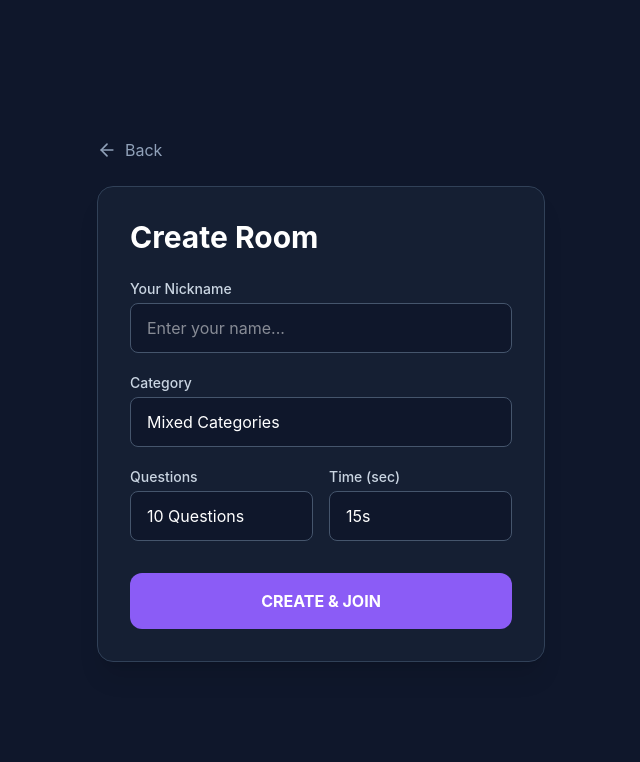
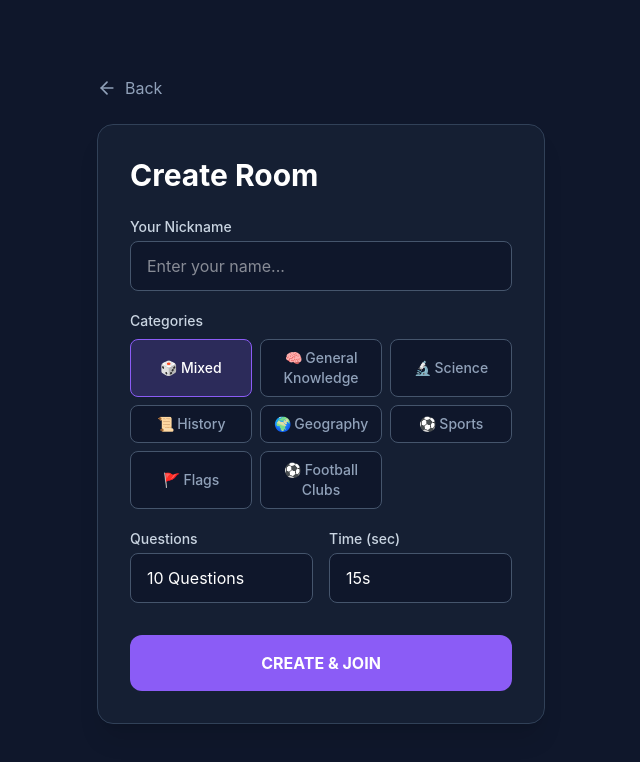
Before and after one commit to LrdSantan/quizra, a React (Vite) app: page /create in a window 1280 px wide. Shown: the top 762 px of the page, without its empty margins (319-959 px from the left). Built offline with nearby package versions, Linux system fonts and the light colour scheme.

Commit message:
Multi-category select, leave button, player count fix

```diff
--- a/src/pages/CreateRoom.tsx
+++ b/src/pages/CreateRoom.tsx
@@ -10,9 +10,34 @@ const CreateRoom = () => {
   const [error, setError] = useState('');
 
   const [username, setUsername] = useState('');
-  const [category, setCategory] = useState('mixed');
+  const [categories, setCategories] = useState<string[]>(['mixed']);
   const [questionCount, setQuestionCount] = useState(10);
   const [timePerQuestion, setTimePerQuestion] = useState(15);
+
+  const AVAILABLE_CATEGORIES = [
+    { id: 'mixed', label: '🎲 Mixed' },
+    { id: 'general', label: '🧠 General Knowledge' },
+    { id: 'science', label: '🔬 Science' },
+    { id: 'history', label: '📜 History' },
+    { id: 'geography', label: '🌍 Geography' },
+    { id: 'sports', label: '⚽ Sports' },
+    { id: 'flags', label: '🚩 Flags' },
+    { id: 'football_clubs', label: '⚽ Football Clubs' },
+  ];
+
+  const toggleCategory = (cat: string) => {
+    setCategories(prev => {
+      if (cat === 'mixed') return ['mixed'];
+      let newCats = prev.filter(c => c !== 'mixed');
+      if (newCats.includes(cat)) {
+        newCats = newCats.filter(c => c !== cat);
+      } else {
+        newCats.push(cat);
+      }
+      if (newCats.length === 0) return ['mixed'];
+      return newCats;
+    });
+  };
 
   const generateRoomCode = () => {
     const chars = 'ABCDEFGHIJKLMNOPQRSTUVWXYZ0123456789';
@@ -42,7 +67,7 @@ const CreateRoom = () => {
         .insert({
           room_code: roomCode,
           host_name: username,
-          category,
+          category: categories,
           question_count: questionCount,
           time_per_question: timePerQuestion,
           status: 'waiting',
@@ -118,21 +143,26 @@ const CreateRoom = () => {
           </div>
 
           <div>
-            <label className="block text-sm font-medium text-slate-300 mb-1">Category</label>
-            <select
-              value={category}
-              onChange={(e) => setCategory(e.target.value)}
-              className="w-full bg-slate-900 border border-slate-600 rounded-lg px-4 py-3 text-white focus:outline-none focus:border-brand-accent focus:ring-1 focus:ring-brand-accent transition-colors appearance-none"
-            >
-              <option value="mixed">Mixed Categories</option>
-              <option value="general">General Knowledge</option>
-              <option value="science">Science & Nature</option>
-              <option value="history">History</option>
-              <option value="sports">Sports</option>
-              <option value="geography">Geography</option>
-              <option value="flags">🚩 Flag Quiz</option>
-              <option value="football_clubs">⚽ Football Clubs</option>
-            </select>
+            <label className="block text-sm font-medium text-slate-300 mb-2">Categories</label>
+            <div className="grid grid-cols-2 md:grid-cols-3 gap-2">
+              {AVAILABLE_CATEGORIES.map(cat => {
+                const isSelected = categories.includes(cat.id);
+                return (
+                  <button
+                    key={cat.id}
+                    type="button"
+                    onClick={() => toggleCategory(cat.id)}
+                    className={`px-3 py-2 rounded-lg text-sm font-medium transition-colors border ${
+                      isSelected
+                        ? 'border-brand-accent bg-brand-accent/20 text-white'
+                        : 'border-slate-600 bg-slate-900 text-slate-400 hover:bg-slate-800 hover:text-slate-200'
+                    }`}
+                  >
+                    {cat.label}
+                  </button>
+                );
+              })}
+            </div>
           </div>
 
           <div className="grid grid-cols-2 gap-4">
--- a/src/pages/Game.tsx
+++ b/src/pages/Game.tsx
@@ -20,6 +20,7 @@ const Game = () => {
   const [selectedAnswer, setSelectedAnswer] = useState<string | null>(null);
   const [answersCount, setAnswersCount] = useState(0);
 
+  const playerCountRef = useRef<number>(0);
   const startTimestampRef = useRef<number>(0);
   const roomRef = useRef<any>(null);
   const questionSequenceRef = useRef<any[]>([]);
@@ -44,7 +45,10 @@ const Game = () => {
 
       // Fetch Players
       const { data: playersData } = await supabase.from('players').select('*').eq('room_id', session.roomId);
-      if (playersData) setPlayers(playersData);
+      if (playersData) {
+        setPlayers(playersData);
+        playerCountRef.current = playersData.length;
+      }
 
       // Fetch Room Questions order
       const { data: rqData } = await supabase
@@ -132,10 +136,10 @@ const Game = () => {
   // Effect to handle timer reaching 0 or all players answered
   useEffect(() => {
     if (isRevealing || !currentQuestion || !room) return;
-    if (timeLeft <= 0 || (players.length > 0 && answersCount >= players.length)) {
+    if (timeLeft <= 0 || (playerCountRef.current > 0 && answersCount >= playerCountRef.current)) {
       handleReveal();
     }
-  }, [timeLeft, answersCount, isRevealing, currentQuestion, room, players.length]);
+  }, [timeLeft, answersCount, isRevealing, currentQuestion, room]);
 
 
   const loadQuestion = (sequence: any[], index: number, timeLimits: number) => {
@@ -238,7 +242,7 @@ const Game = () => {
         <div className="flex items-center gap-3 md:gap-6">
           <div className="flex items-center text-slate-300 text-xs md:text-base">
             <Users className="w-3 h-3 md:w-5 md:h-5 mr-1 md:mr-2 text-brand-secondary" />
-            <span className="font-bold whitespace-nowrap">{answersCount}/{players.length}</span>
+            <span className="font-bold whitespace-nowrap">{answersCount}/{playerCountRef.current}</span>
           </div>
 
           <div className="relative flex items-center justify-center w-10 h-10 md:w-16 md:h-16">
--- a/src/pages/Lobby.tsx
+++ b/src/pages/Lobby.tsx
@@ -1,8 +1,8 @@
 import React, { useEffect, useState } from 'react';
 import { useNavigate, useParams } from 'react-router-dom';
-import { Users, Play, Loader2, Copy, Check, Zap } from 'lucide-react';
+import { Users, Play, Loader2, Copy, Check, Zap, LogOut } from 'lucide-react';
 import { supabase } from '../lib/supabase';
-import { getSession } from '../lib/store';
+import { getSession, clearSession } from '../lib/store';
 
 const Lobby = () => {
   const { roomCode } = useParams();
@@ -89,6 +89,19 @@ const Lobby = () => {
       navigator.clipboard.writeText(roomCode);
       setCopied(true);
       setTimeout(() => setCopied(false), 2000);
+    }
+  };
+
+  const handleLeaveRoom = async () => {
+    try {
+      await supabase.from('players').delete().eq('id', session.playerId);
+      if (session.isHost) {
+        await supabase.from('rooms').update({ status: 'cancelled' }).eq('id', session.roomId);
+      }
+      clearSession();
+      navigate('/');
+    } catch (err) {
+      console.error("Failed to leave room:", err);
     }
   };
 
@@ -190,6 +203,15 @@ const Lobby = () => {
           )}
         </div>
       </div>
+
+      <div className="mt-8 flex justify-center">
+        <button
+          onClick={handleLeaveRoom}
+          className="flex items-center text-red-400 hover:text-red-300 transition-colors px-6 py-3 rounded-xl border border-red-500/30 hover:bg-red-500/10 font-bold"
+        >
+          <LogOut size={20} className="mr-2" /> Leave Room
+        </button>
+      </div>
     </div>
   );
 };
```
Also changed, not shown: 1 other file (tests, documents, lock files or other folders).
